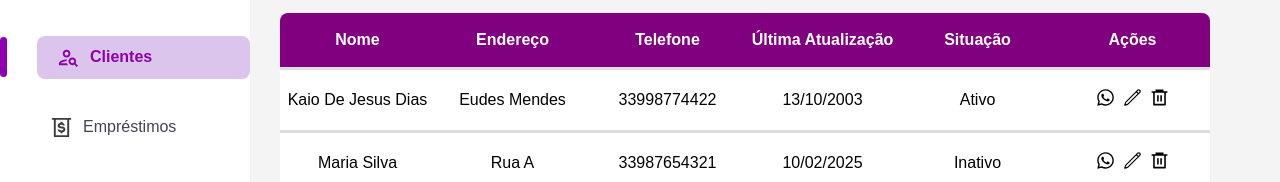
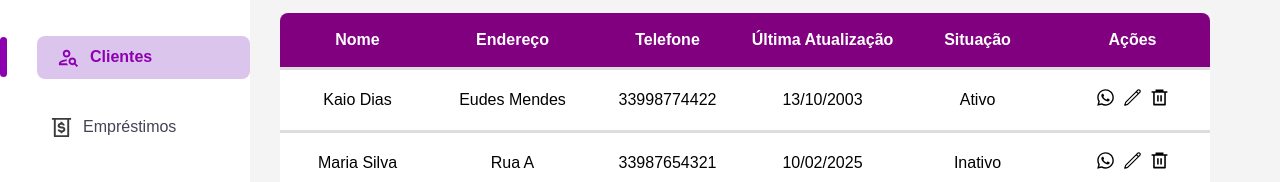
Before and after one commit to kaiudiass/jurappp, a React (Vite) app: page /clientes in a window 1280 px wide. Shown: the part 257-439 px from the top of the page. Built offline with nearby package versions, Linux system fonts and the light colour scheme.

Commit message:
test: changed data stored in the client test variable

```diff
--- a/src/pages/Clientes/ContainerClientList/index.jsx
+++ b/src/pages/Clientes/ContainerClientList/index.jsx
@@ -9,7 +9,7 @@ const ClientList = () => {
   const { menuAtivo, larguraTela} = useContext(MenuContext);
 
   const clients = [
-    { nome: 'Kaio De Jesus Dias', endereco: 'Eudes Mendes', telefone: '33998774422', ultimaAtualizacao: '13/10/2003', situacao: 'Ativo' },
+    { nome: 'Kaio Dias ', endereco: 'Eudes Mendes', telefone: '33998774422', ultimaAtualizacao: '13/10/2003', situacao: 'Ativo' },
     { nome: 'Maria Silva', endereco: 'Rua A', telefone: '33987654321', ultimaAtualizacao: '10/02/2025', situacao: 'Inativo' },
     { nome: 'José Oliveira', endereco: 'Rua B', telefone: '33876543210', ultimaAtualizacao: '15/01/2024', situacao: 'Ativo' },
     { nome: 'Ana Souza', endereco: 'Rua C', telefone: '33765432109', ultimaAtualizacao: '05/05/2023', situacao: 'Ativo' },
```
